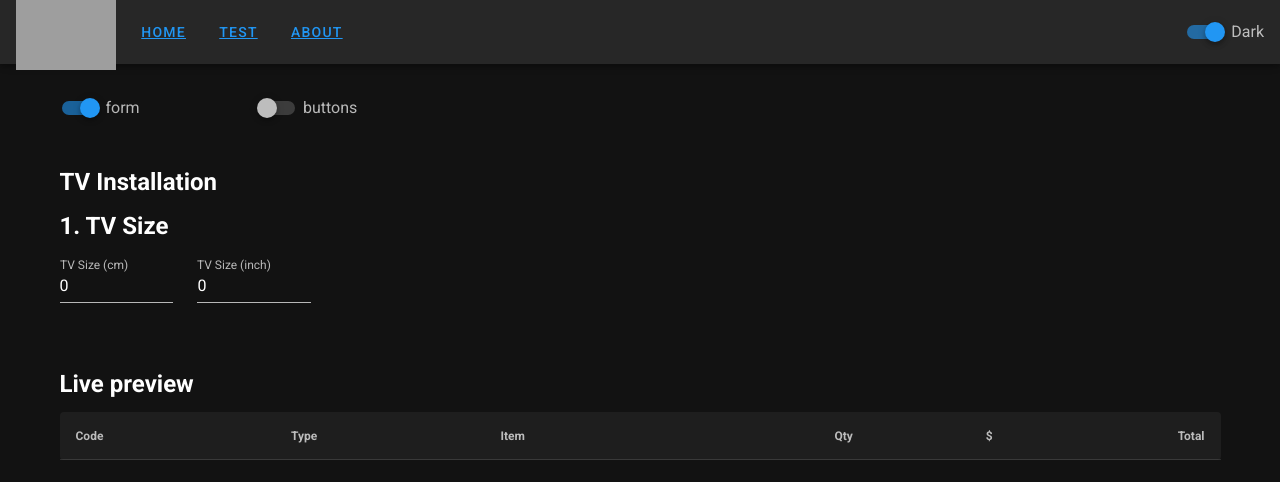
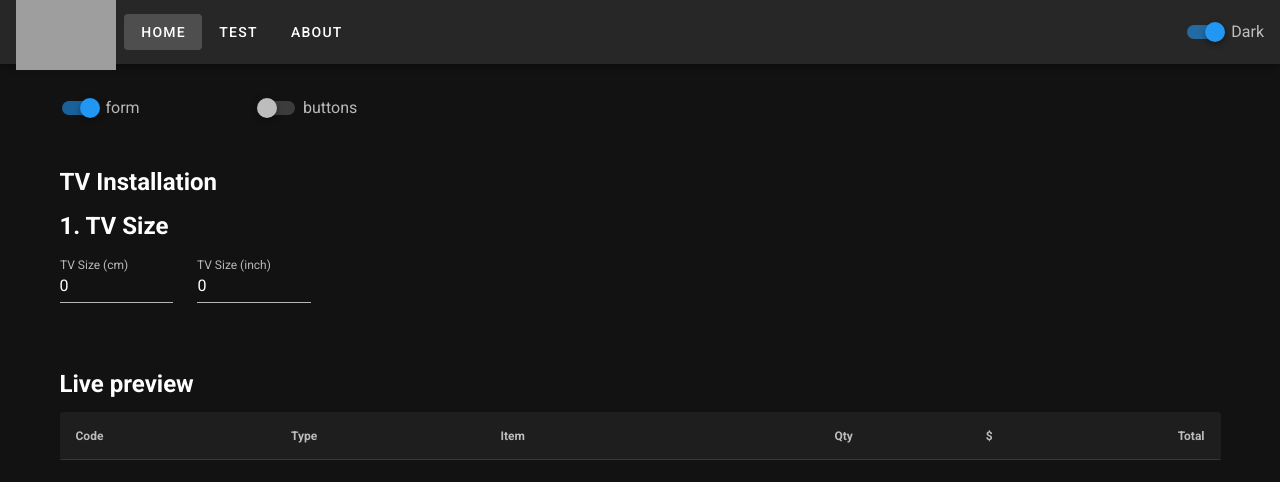
Before and after one commit to preginald/ryve, a Vue app: page / in a window 1280 px wide. Shown: the top 482 px of the page. Built offline with nearby package versions, Linux system fonts and the light colour scheme; grey boxes are pictures that could not be loaded.

Commit message:
fixed nav menu buttons

```diff
--- a/src/App.vue
+++ b/src/App.vue
@@ -9,15 +9,9 @@
         transition="scale-transition"
         width="100"
       />
-      <v-btn text>
-        <router-link to="/">Home</router-link>
-      </v-btn>
-      <v-btn text>
-        <router-link to="/test">Test</router-link>
-      </v-btn>
-      <v-btn text>
-        <router-link to="/about">About</router-link>
-      </v-btn>
+      <v-btn text to="/">Home</v-btn>
+      <v-btn text to="/test">Test</v-btn>
+      <v-btn text to="/about">About</v-btn>
       <v-spacer></v-spacer>
       <v-switch
         v-model="$vuetify.theme.dark"
```
